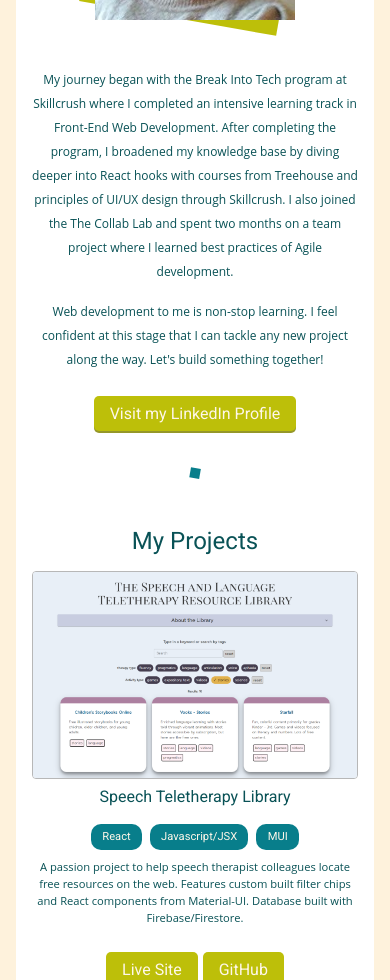
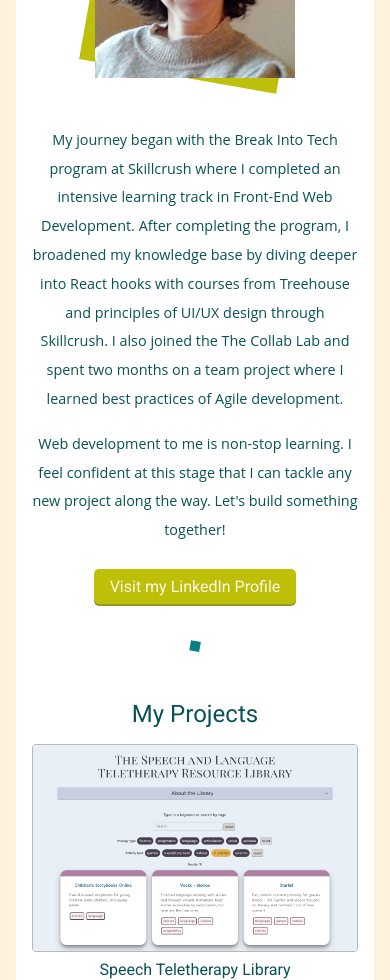
Before and after one commit to Amy-Pr/react-portfolio, a React (Vite) app: page / in a window 390 px wide. Shown: the part 1020-2000 px from the top of the page. Built offline with nearby package versions, Linux system fonts and the light colour scheme.

Commit message:
increase font size p elements for mobile

```diff
--- a/src/index.css
+++ b/src/index.css
@@ -134,7 +134,7 @@ img {
 .about p,
 .project p {
   font-family: 'Open Sans', sans-serif;
-  font-size: 0.75rem;
+  font-size: 0.9rem;
   line-height: 2;
   color: var(--body-text);
 }
@@ -269,7 +269,7 @@ header button:hover {
 
 .project .content p {
   margin-bottom: 1rem;
-  font-size: 0.7rem;
+  font-size: 0.9rem;
   line-height: 1.5;
 }
 
```
